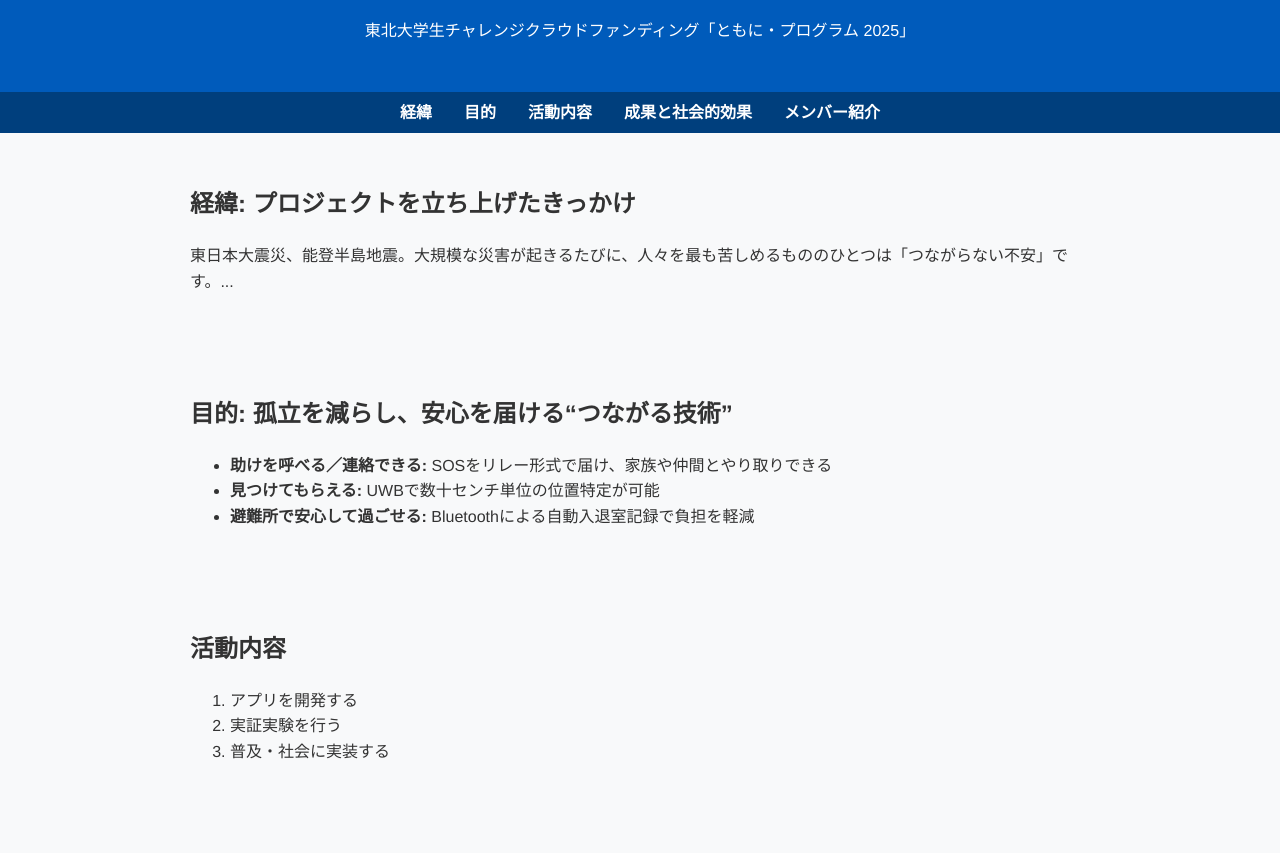
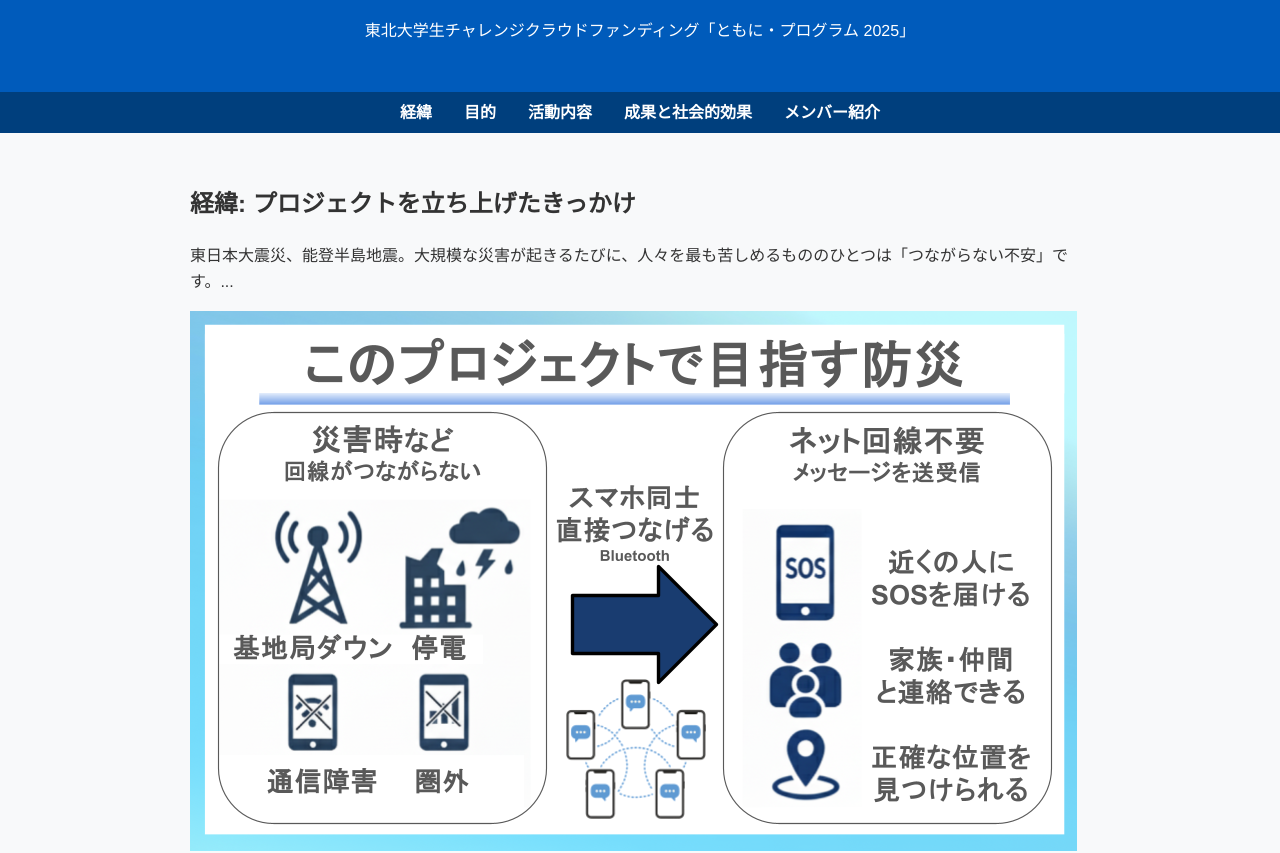
Before and after one commit to bousaitechuk-afk/homepage, a plain HTML site: page index.html in a window 1280 px wide. Shown: the part 108-961 px from the top of the page. Drawn offline with Linux system fonts and the light colour scheme.

Commit message:
Update index.html

```diff
--- a/index.html
+++ b/index.html
@@ -26,6 +26,8 @@
     <section id="about">
       <h2>経緯: プロジェクトを立ち上げたきっかけ</h2>
       <p>東日本大震災、能登半島地震。大規模な災害が起きるたびに、人々を最も苦しめるもののひとつは「つながらない不安」です。...</p>
+        <img src="assets/images/tomopro1.png" alt="" style="max-width:100%; height:auto;">
+
     </section>
 
     <section id="purpose">
```
